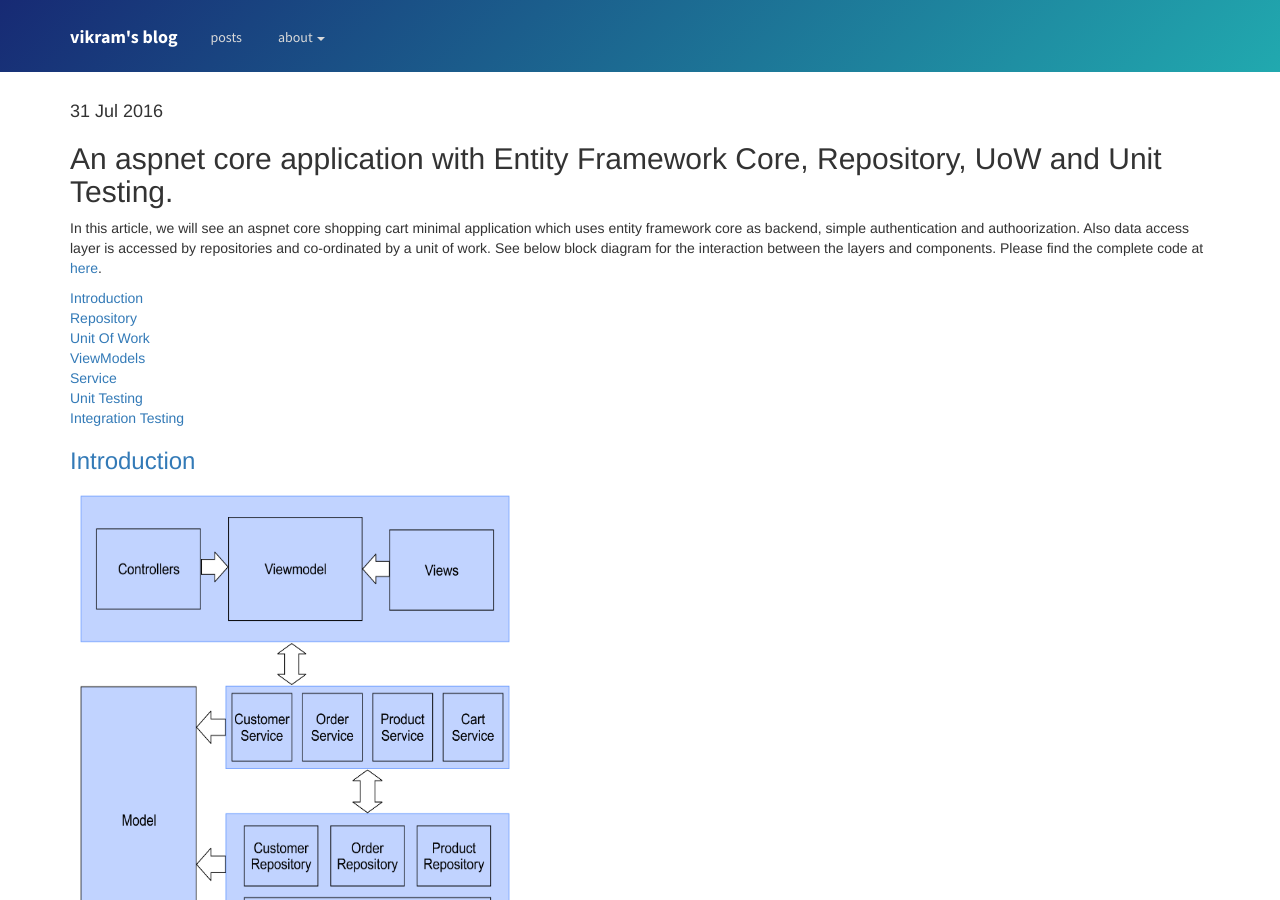
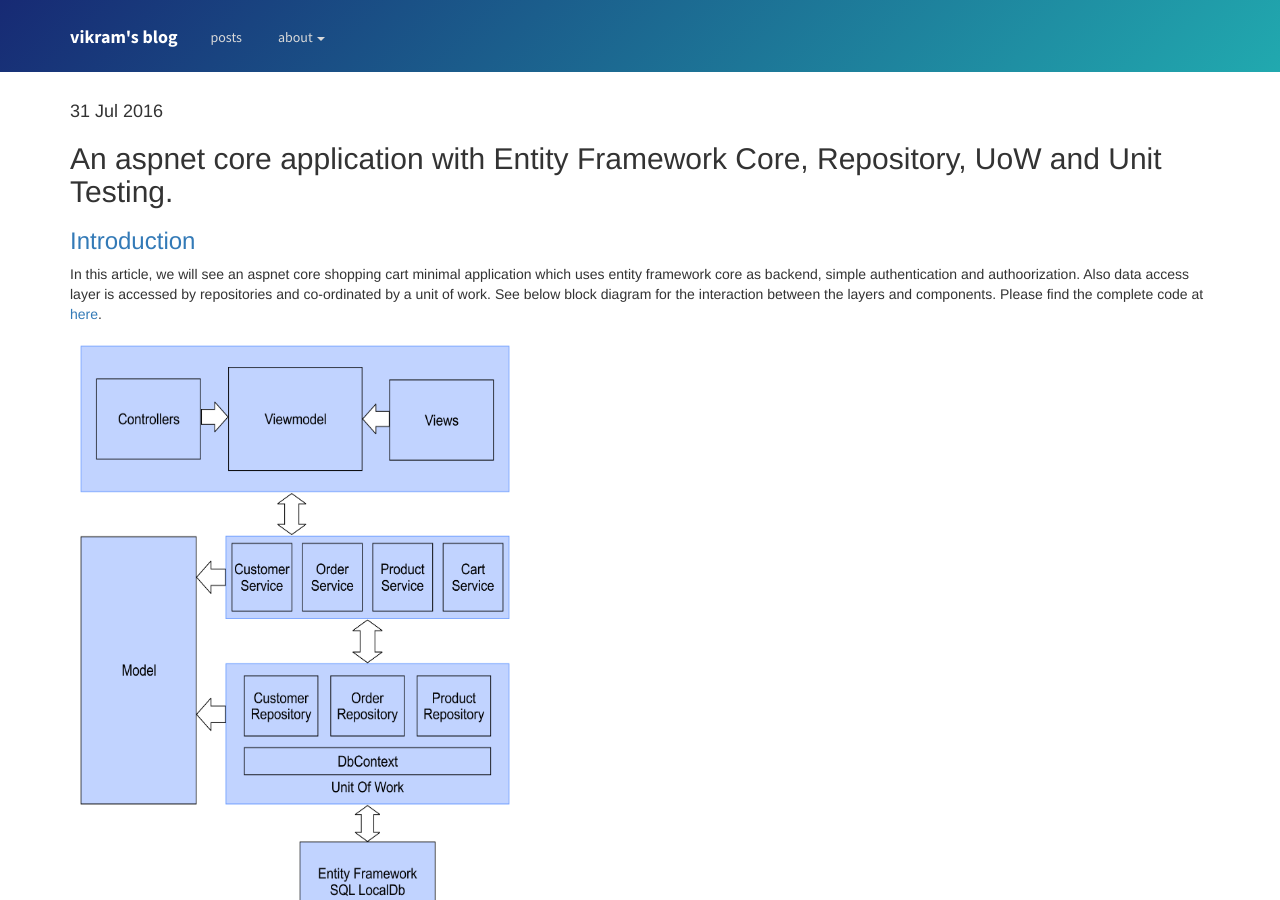
Before and after one commit to srirangamv/srirangamv.github.io, a Jekyll site: the page built from _posts/2016-07-31-complete-aspnetcore-app.md, in a window 1280 px wide and 900 px high. Built offline with Jekyll 4.4.1, drawn with Linux system fonts in a browser that asks for light colours; nearby versions of some CDN libraries.

Commit message:
excerpt changes.

```diff
--- a/_posts/2016-07-31-complete-aspnetcore-app.md
+++ b/_posts/2016-07-31-complete-aspnetcore-app.md
@@ -6,20 +6,10 @@
 date: 2016-07-31
 ---
 
+<h3><a name="section1">Introduction</a></h3>
 <p>
     In this article, we will see an aspnet core shopping cart minimal application which uses entity framework core as backend, simple authentication and authoorization. Also data access layer is accessed by repositories and co-ordinated by a unit of work. See below block diagram for the interaction between the layers and components. Please find the complete code at <a href="https://github.com/vwtt/aspnetcorecompleteapp" title="code download path">here</a>.
 </p>
-<!--more-->
-<p>
-    <a href="#section1">Introduction</a><br>
-    <a href="#section2">Repository</a><br>
-    <a href="#section3">Unit Of Work</a><br>
-    <a href="#section4">ViewModels</a><br>
-    <a href="#section5">Service</a><br>
-    <a href="#section6">Unit Testing</a><br>
-    <a href="#section6">Integration Testing</a><br>
-</p>
-<h3><a name="section1">Introduction</a></h3>
 <p>
     <figure>
       <img src="/images/BlipkartArchitecture.png" alt="Blipkart Architecture Diagram" width="450" height="600" />
--- a/blog/index.html
+++ b/blog/index.html
@@ -8,7 +8,7 @@
   <li>
       <span>{{ post.date | date_to_string }}</span> &raquo;
       <a href="{{ post.url }}" title="{{ post.title }}">{{ post.title }}</a>
-      <p>{{ post.excerpt }}</p>
+      <p>{{ post.content | strip_html | truncatewords: 30 }}</p>
     </li>
 {% endfor %}
 </ul>
```
